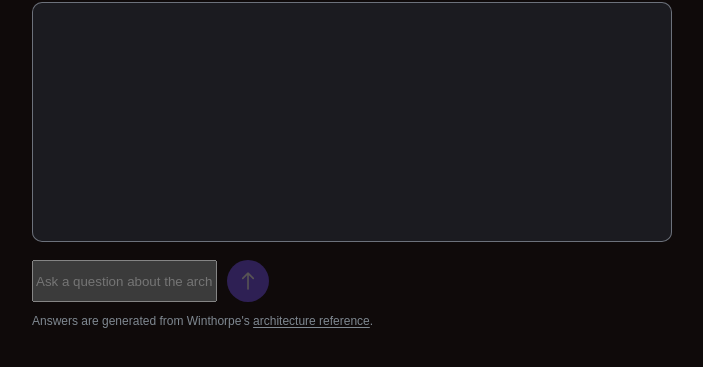
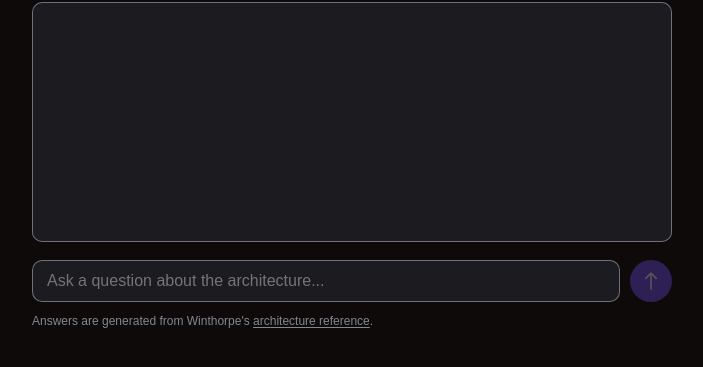
Before and after one commit to zeevchen-sudo/ask-winthorpe, a website: page index.html in a window 1280 px wide. Shown: the part 273-640 px from the top of the page, without its empty margins (288-991 px from the left). Drawn offline with Linux system fonts and the light colour scheme.

Commit message:
Replace textarea with input in composer styles

```diff
--- a/style.css
+++ b/style.css
@@ -107,7 +107,7 @@ body {
   align-items: stretch;
 }
 
-.composer textarea {
+.composer input {
   flex: 1;
   height: 42px;
   min-height: 42px;
@@ -124,7 +124,7 @@ body {
   font: 16px/1.4 Arial, Helvetica, sans-serif;
 }
 
-.composer textarea:focus {
+.composer input:focus {
   outline: none;
   border-color: var(--line);
 }
```
